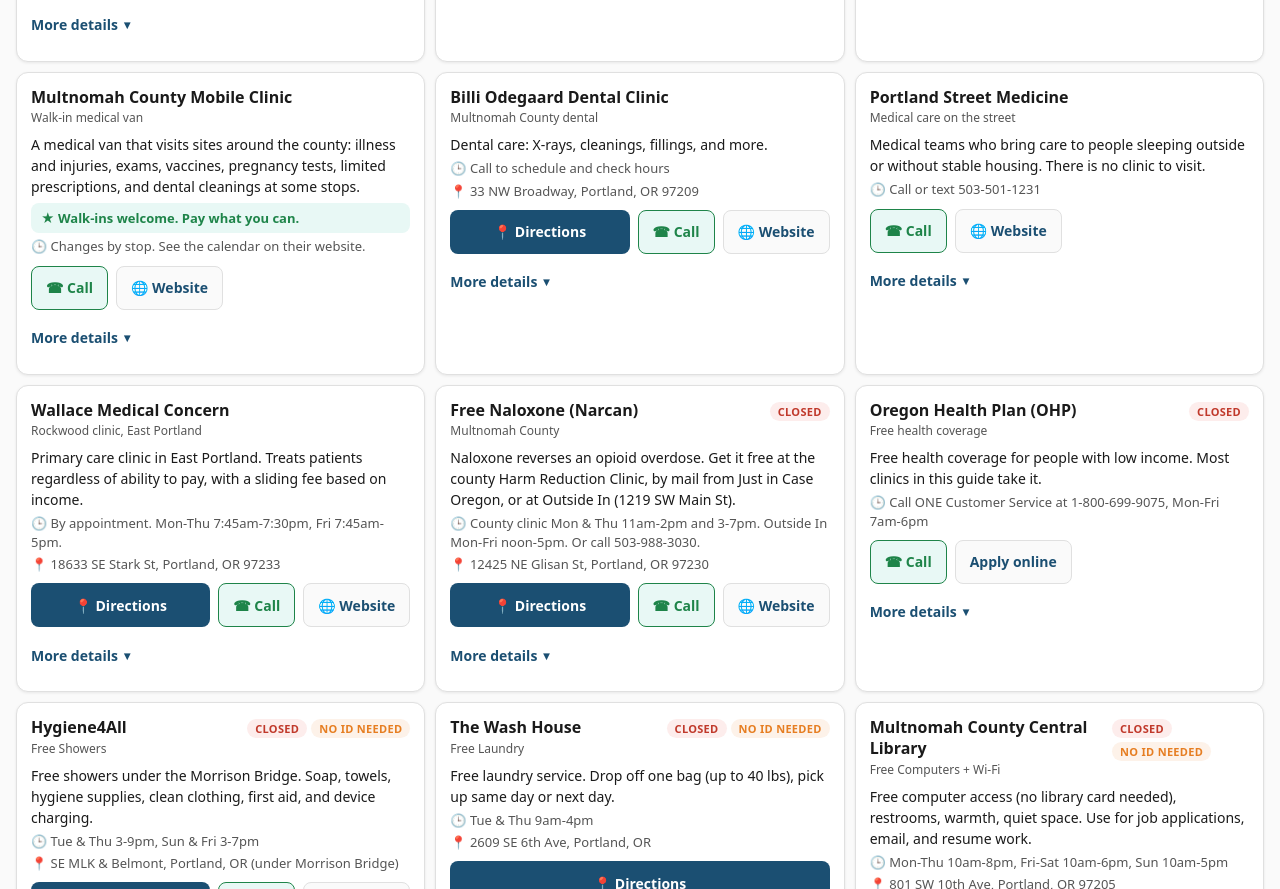
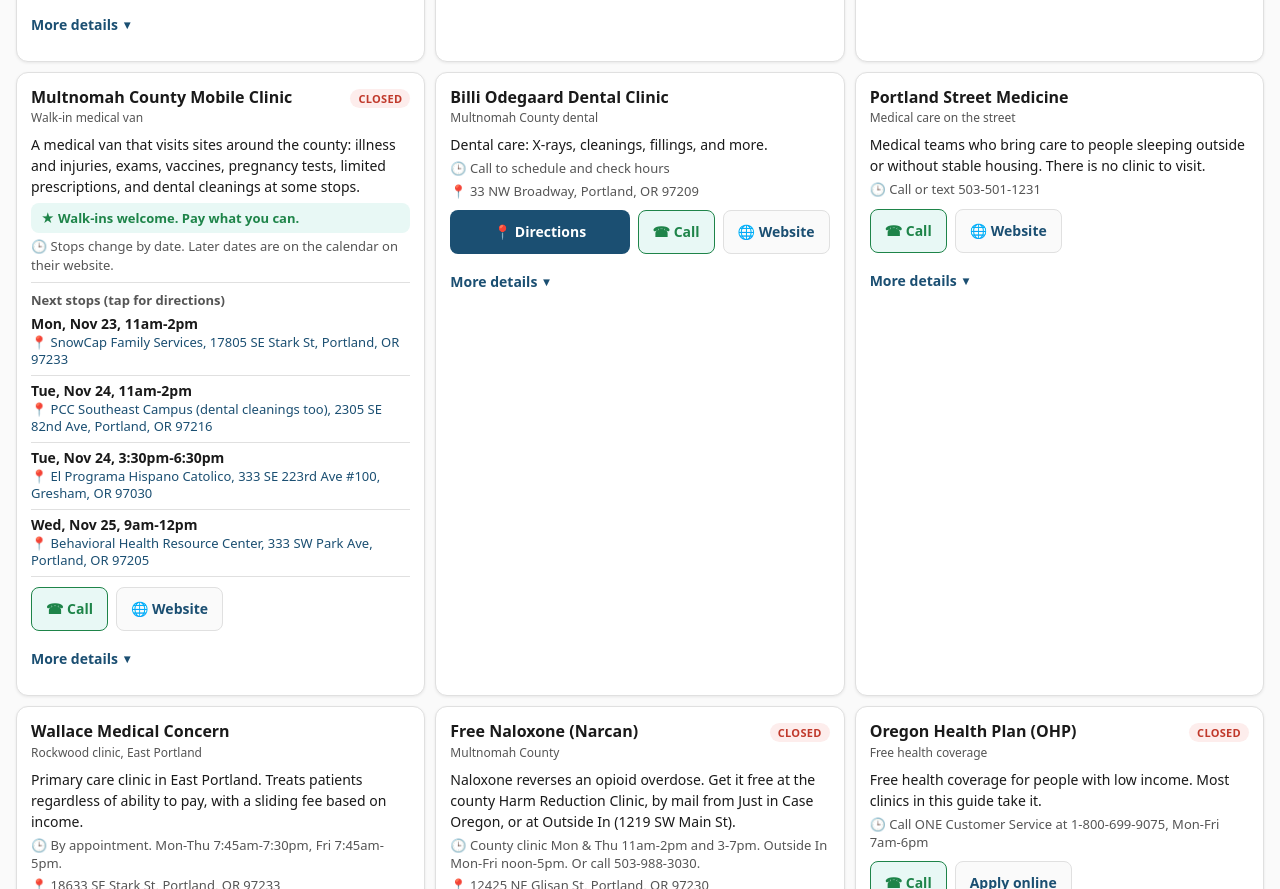
Before and after one commit to healingnationsfoundation/pdx-resources, a plain HTML site: page index.html in a window 1280 px wide. Shown: the part 4815-5704 px from the top of the page. Drawn offline with Linux system fonts and the light colour scheme.

Commit message:
Mobile clinic: this week's stops, shown by date
Adds an optional `stops` field for services that move by date. The card
lists the next stops as tap-for-directions links, shows Open Now during
a stop, and drops each stop once it ends. With no stops left it falls
back to "no set hours: call ahead".

Multnomah County Mobile Clinic stops Nov 23-25, 2026, from
healthcenter.multco.us/events-and-stories/mobile-clinic-calendar
(read 2026-11-21).

Co-Authored-By: Claude Opus 5.5 <noreply@anthropic.com>

```diff
--- a/index.html
+++ b/index.html
@@ -178,6 +178,19 @@ button:focus-visible, a:focus-visible, input:focus-visible, summary:focus-visibl
   background: var(--bg); color: var(--accent); border: 1px solid var(--border);
 }
 
+/* Dated stops (mobile clinic): each stop is a 44px link to directions */
+.stops { margin-top: 8px; border-top: 1px solid var(--border); }
+.stops-title { font-size: 13px; font-weight: 600; color: var(--fg2); margin-top: 8px; }
+.stop {
+  display: flex; flex-direction: column; justify-content: center; min-height: 44px;
+  padding: 6px 0; border-bottom: 1px solid var(--border);
+  color: var(--fg); text-decoration: none; font-size: 14px; line-height: 1.35;
+}
+.stop .stop-when { font-weight: 600; }
+.stop .stop-where { color: var(--accent); font-size: 13px; }
+.stop.now { background: var(--green-bg); padding-left: 8px; padding-right: 8px; border-radius: var(--radius-sm); }
+.stop.now .stop-when { color: var(--green); }
+
 /* More details: longer notes and the report link stay folded so the list is quick to scan */
 .more { margin-top: 6px; }
 .more summary {
@@ -345,8 +358,53 @@ function isClosedToday(r, now = new Date()) {
   return Array.isArray(r.closed) && r.closed.includes(localDate(now));
 }
 
+// Dated stops for services that move (the county mobile clinic):
+// "stops": [{ "date": "2026-11-23", "time": "11:00-14:00", "place": "...", "addr": "..." }].
+// Stops that have ended drop off on their own.
+function upcomingStops(r, now = new Date()) {
+  if (!Array.isArray(r.stops)) return [];
+  const today = localDate(now);
+  const mins = now.getHours()*60 + now.getMinutes();
+  return r.stops
+    .filter(s => s.date > today || (s.date === today && parseSlot(s.time)[1] > mins))
+    .sort((a, b) => (a.date + a.time).localeCompare(b.date + b.time));
+}
+function atStopNow(r, now = new Date()) {
+  const today = localDate(now);
+  const mins = now.getHours()*60 + now.getMinutes();
+  return upcomingStops(r, now).find(s => {
+    if (s.date !== today) return false;
+    const [o, c] = parseSlot(s.time);
+    return mins >= o && mins < c;
+  });
+}
+function fmtTime(m) {
+  const h = Math.floor(m / 60) % 24, mm = m % 60;
+  return `${h % 12 || 12}${mm ? ':' + String(mm).padStart(2, '0') : ''}${h < 12 ? 'am' : 'pm'}`;
+}
+function stopLabel(s) {
+  const [y, mo, d] = s.date.split('-').map(Number);
+  const day = new Date(y, mo - 1, d).toLocaleDateString('en-US', { weekday: 'short', month: 'short', day: 'numeric' });
+  const [o, c] = parseSlot(s.time);
+  return `${day}, ${fmtTime(o)}-${fmtTime(c)}`;
+}
+
+function stopsHtml(r, now) {
+  const list = upcomingStops(r, now).slice(0, 6);
+  if (!list.length) return '';
+  const here = atStopNow(r, now);
+  return `<div class="stops"><div class="stops-title">Next stops (tap for directions)</div>${list.map(s =>
+    `<a class="stop${s === here ? ' now' : ''}" href="${mapsUrl(s.addr)}" target="_blank" rel="noopener">
+      <span class="stop-when">${s === here ? 'Here now: ' : ''}${esc(stopLabel(s))}</span>
+      <span class="stop-where">\u{1F4CD} ${esc(s.place)}, ${esc(s.addr)}</span>
+    </a>`).join('')}</div>`;
+}
+
 function isOpenNow(r, now = new Date()) {
-  if (!r.hours) return null;
+  if (!r.hours) {
+    if (!upcomingStops(r, now).length) return null;
+    return Boolean(atStopNow(r, now));
+  }
   if (isClosedToday(r, now)) return false;
   const d = now.getDay();
   const mins = now.getHours()*60 + now.getMinutes();
@@ -411,7 +469,7 @@ function renderCards() {
     if (activeFilter !== 'all' && !r.cat.includes(activeFilter)) return false;
     if (q) {
       const cats = r.cat.map(id => (CATEGORIES.find(c => c.id === id) || {}).label || id).join(' ');
-      const haystack = `${r.name} ${r.sub||''} ${r.desc} ${r.detail||''} ${r.highlight||''} ${r.addr||''} ${r.hoursText||''} ${cats}`.toLowerCase();
+      const haystack = `${r.name} ${r.sub||''} ${r.desc} ${r.detail||''} ${r.highlight||''} ${r.addr||''} ${r.hoursText||''} ${(r.stops||[]).map(s => s.place + ' ' + s.addr).join(' ')} ${cats}`.toLowerCase();
       return haystack.includes(q);
     }
     return true;
@@ -459,6 +517,7 @@ function renderCards() {
       <div class="card-desc">${esc(r.desc)}</div>
       ${r.highlight?`<div class="card-highlight">★ ${esc(r.highlight)}</div>`:''}
       <div class="card-detail">\u{1F552} ${esc(r.hoursText)}</div>
+      ${stopsHtml(r, now)}
       ${r.addr?`<div class="card-detail">\u{1F4CD} ${esc(r.addr)}</div>`:''}
       ${actions?`<div class="card-actions">${actions}</div>`:''}
       <details class="more">
--- a/resources.json
+++ b/resources.json
@@ -823,7 +823,33 @@
       "desc": "A medical van that visits sites around the county: illness and injuries, exams, vaccines, pregnancy tests, limited prescriptions, and dental cleanings at some stops.",
       "detail": "Walk-ins welcome while spots last, seen in order of arrival. Pay what you can; if you can't pay, you can still get care. Stops change, so check the calendar on their website. Text or call during clinic hours to check wait times.",
       "highlight": "Walk-ins welcome. Pay what you can.",
-      "hoursText": "Changes by stop. See the calendar on their website.",
+      "stops": [
+        {
+          "date": "2026-11-23",
+          "time": "11:00-14:00",
+          "place": "SnowCap Family Services",
+          "addr": "17805 SE Stark St, Portland, OR 97233"
+        },
+        {
+          "date": "2026-11-24",
+          "time": "11:00-14:00",
+          "place": "PCC Southeast Campus (dental cleanings too)",
+          "addr": "2305 SE 82nd Ave, Portland, OR 97216"
+        },
+        {
+          "date": "2026-11-24",
+          "time": "15:30-18:30",
+          "place": "El Programa Hispano Catolico",
+          "addr": "333 SE 223rd Ave #100, Gresham, OR 97030"
+        },
+        {
+          "date": "2026-11-25",
+          "time": "09:00-12:00",
+          "place": "Behavioral Health Resource Center",
+          "addr": "333 SW Park Ave, Portland, OR 97205"
+        }
+      ],
+      "hoursText": "Stops change by date. Later dates are on the calendar on their website.",
       "phone": "9719403149",
       "url": "healthcenter.multco.us/mobile-clinic",
       "noId": false
```
Also changed, not shown: 2 other files.
